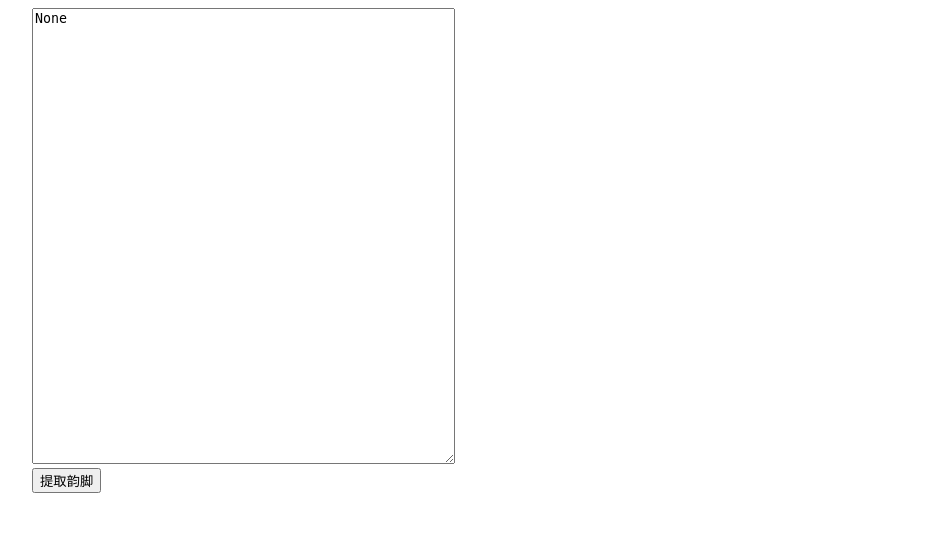
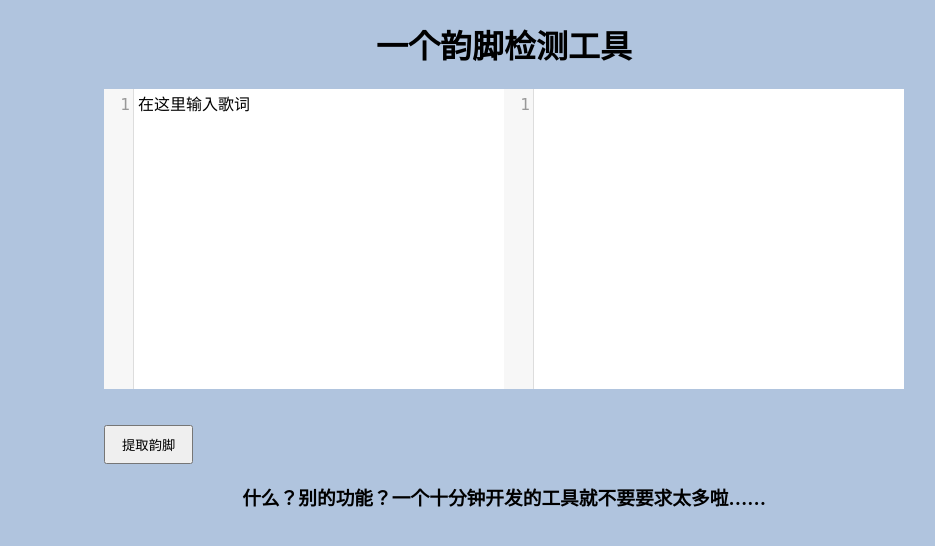
Before and after one commit to winkidney/solo-song-writer, a Flask app: page / in a window 1280 px wide. Shown: the top 546 px of the page, without its empty margins (136-1071 px from the left). Run offline with Flask 2, Linux system fonts and the light colour scheme.

Commit message:
Everything is fine

```diff
--- a/app.py
+++ b/app.py
@@ -35,6 +35,8 @@
             "index.html",
             **context
         )
+    else:
+        context['original'] = "在这里输入歌词"
     return render_template(
         "index.html",
         **context,
--- a/templates/index.html
+++ b/templates/index.html
@@ -3,28 +3,92 @@
 <head>
     <meta charset="UTF-8">
     <title>歌词押韵和声调检测器</title>
+    <script src="https://cdnjs.cloudflare.com/ajax/libs/codemirror/5.65.0/codemirror.min.js" integrity="sha512-JpMCZgesTWh1iu/8ujURbwkJBgbgFWe3sTNCHdIuEvPwZuuN0nTUr2yawXahpgdEK7FOZUlW254Rp7AyDYJdjg==" crossorigin="anonymous" referrerpolicy="no-referrer"></script>
+    <link rel="stylesheet" href="https://cdnjs.cloudflare.com/ajax/libs/codemirror/5.65.0/codemirror.min.css" integrity="sha512-CCnciBUnVXwa6IQT9q8EmGcarNit9GdKI5nJnj56B1iu0LuD13Qn/GZ+IUkrZROZaBdutN718NK6mIXdUjZGqg==" crossorigin="anonymous" referrerpolicy="no-referrer" />
     <style>
+        #input-text {
+          font-size: 16px;
+        }
+        #output-text {
+          font-size: 16px;
+        }
+        body {
+          background-color: lightsteelblue;
+        }
         #input  {
-            margin-left: 10rem;
           float: left;
+          width: 50%;
         }
         #out {
-            margin-left: 1rem;
           float: left;
+          width: 50%;
+        }
+        .header {
+          width: 100%;
+          text-align: center;
+        }
+        footer {
+          width: 100%;
+          text-align: center;
+        }
+        .wrapper {
+          width: 80%;
+          max-width: 800px;
+          margin-left: auto;
+          margin-right: auto;
+        }
+        input {
+          padding: 0.5rem 1rem;
+        }
+        .clear-fix {
+          clear: both;
+        }
+        .CodeMirror {
+          font-size: 16px;
+          line-height: 24px;
         }
     </style>
 </head>
 <body>
+<header class="header">
+  <h1>一个韵脚检测工具</h1>
+</header>
+<div class="wrapper">
   <div id="input">
     <form action="/" method="POST">
-        <textarea name="original" rows="30" cols="50">{{ original }}</textarea>
+      <textarea id="input-text" name="original" rows="50" cols="50">{{ original }}</textarea>
+      <br>
       <br>
       <input type="submit" value="提取韵脚">
     </form>
   </div>
-
   <div id="out">
-    <pre>{{ out }}</pre>
+    <textarea id="output-text">{{ out }}</textarea>
   </div>
+</div>
+<div class="clear-fix"></div>
+<footer>
+  <h3>什么？别的功能？一个十分钟开发的工具就不要要求太多啦……</h3>
+</footer>
+<script>
+  var myTextArea = document.getElementById("input-text")
+  var myTextAreaOut = document.getElementById("output-text")
+  var myCodeMirror = CodeMirror.fromTextArea(
+    myTextArea,
+    {
+      lineNumbers: true,
+      mode: "htmlmixed",
+      fontsize: "16px",
+    }
+  );
+  var myCodeMirror2 = CodeMirror.fromTextArea(
+    myTextAreaOut,
+    {
+      lineNumbers: true,
+      mode: "htmlmixed",
+      readOnly: true,
+    }
+  );
+</script>
 </body>
 </html>
```
Lines whose indentation alone changed are shown as unchanged.
